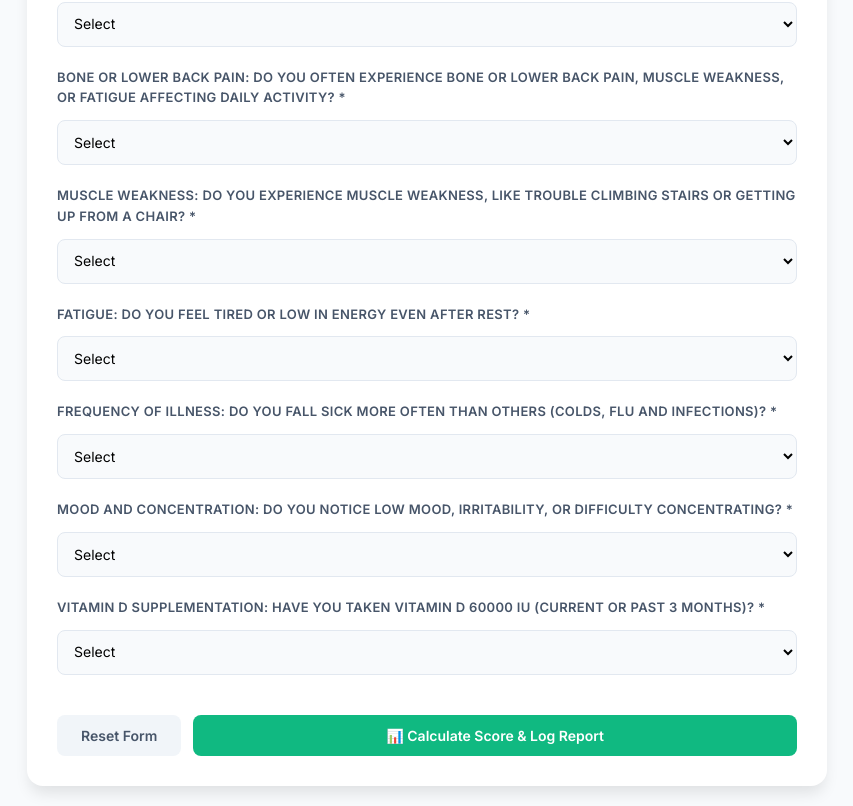
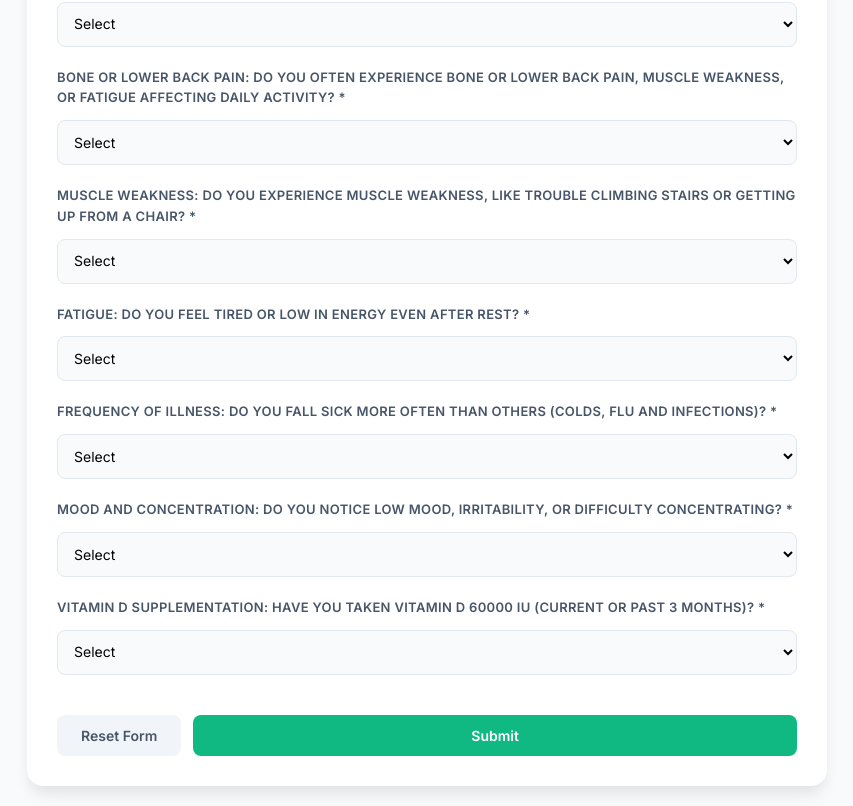
Before and after one commit to MirgudeMahesh/coupon-distribution, a React (Create React App) app: page /questionnaire in a window 1280 px wide. Shown: the part 1927-2733 px from the top of the page, without its empty margins (213-1066 px from the left). Built offline with nearby package versions, Linux system fonts and the light colour scheme.

Commit message:
button name

```diff
--- a/src/pages/StandaloneQuestionnaire.jsx
+++ b/src/pages/StandaloneQuestionnaire.jsx
@@ -411,7 +411,7 @@ const StandaloneQuestionnaire = () => {
 
         <div className="button-group">
           <button className="btn-reset" onClick={handleReset}>Reset Form</button>
-          <button className="btn-calculate" onClick={handleCalculateScore}>📊 Calculate Score & Log Report</button>
+          <button className="btn-calculate" onClick={handleCalculateScore}>Submit</button>
         </div>
       </div>
 
```
